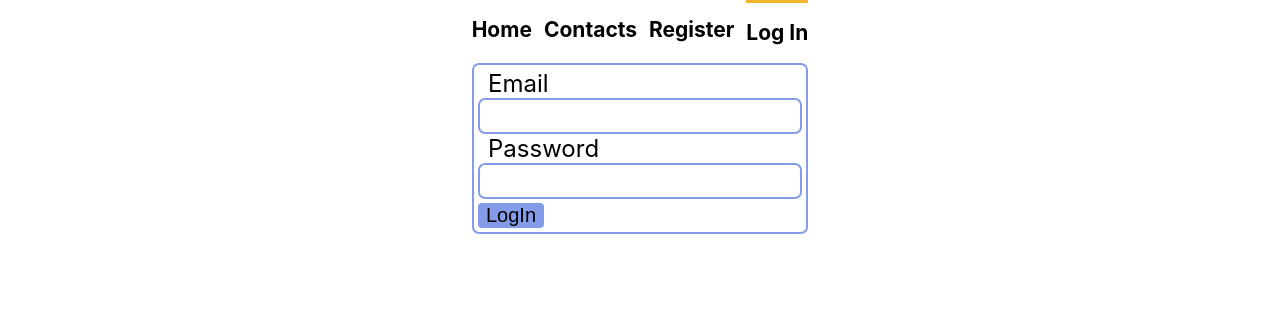
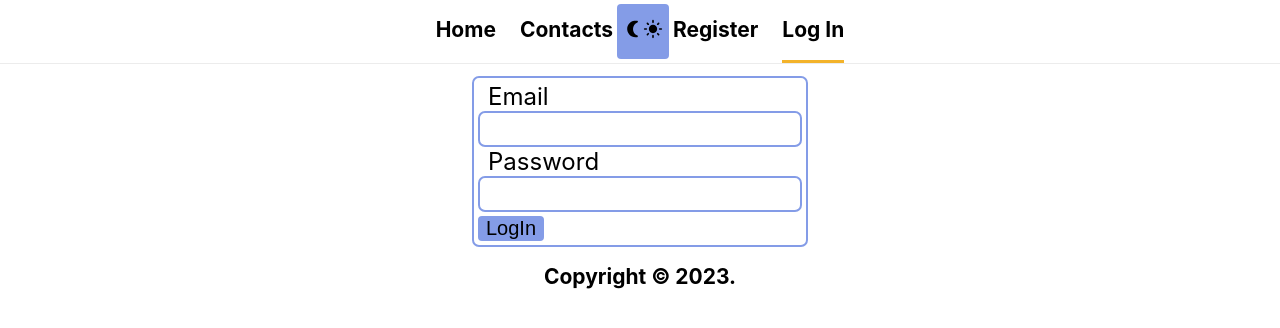
Before and after one commit to SMAILe3001/goit-react-hw-08-phonebook, a React (Create React App) app: page /goit-react-hw-08-phonebook/login in a window 1280 px wide. Shown: the top 328 px of the page. Built offline with nearby package versions, Linux system fonts and the light colour scheme.

Commit message:
Fixed style

```diff
--- a/package.json
+++ b/package.json
@@ -6,6 +6,7 @@
   "dependencies": {
     "@emotion/react": "^11.10.8",
     "@emotion/styled": "^11.10.8",
+    "@react-icons/all-files": "^4.1.0",
     "@reduxjs/toolkit": "^1.9.5",
     "@testing-library/jest-dom": "^5.16.3",
     "@testing-library/react": "^12.1.4",
@@ -15,6 +16,7 @@
     "prop-types": "^15.8.1",
     "react": "^18.2.0",
     "react-dom": "^18.2.0",
+    "react-icons": "^4.10.1",
     "react-loader-spinner": "^5.3.4",
     "react-redux": "^8.0.7",
     "react-router-dom": "^6.13.0",
--- a/src/components/ContactForm/ContactForm.styled.js
+++ b/src/components/ContactForm/ContactForm.styled.js
@@ -1,6 +1,7 @@
 import styled from '@emotion/styled';
 
 export const Form = styled.form`
+  margin-top: 12px;
   display: flex;
 `;
 
--- a/src/components/Layout/Layout.jsx
+++ b/src/components/Layout/Layout.jsx
@@ -8,7 +8,8 @@ import { tokenUser } from 'redux/tokenSlice';
 import UserInfo from 'components/UserInfo/UserInfo';
 
 import { Container } from 'components/Container';
-import { Nav, Title } from './Layout.staled';
+import { Div, Nav, Title } from './Layout.staled';
+import { TogleTheme } from 'components/TogleTheme/TogleTheme';
 
 const Leyout = () => {
   const authUser = useSelector(tokenUser);
@@ -17,6 +18,7 @@ const Leyout = () => {
     <>
       <header>
         <Container>
+          <Div>
             <Nav>
               <NavLink to="/">
                 <Title>Home</Title>
@@ -24,8 +26,10 @@ const Leyout = () => {
               <NavLink to="/contacts">
                 <Title>Contacts</Title>
               </NavLink>
+            </Nav>
+            <TogleTheme />
             {authUser ? <UserInfo /> : <UserMenu />}
-          </Nav>
+          </Div>
         </Container>
       </header>
       <main>
@@ -39,6 +43,11 @@ const Leyout = () => {
           <Outlet />
         </Suspense>
       </main>
+      <footer>
+        <Container>
+          <Title>Copyright © 2023.</Title>
+        </Container>
+      </footer>
     </>
   );
 };
--- a/src/components/Layout/Layout.staled.js
+++ b/src/components/Layout/Layout.staled.js
@@ -1,11 +1,15 @@
-// import { NavLink } from 'react-router-dom';
 import styled from '@emotion/styled';
 
 export const Nav = styled.nav`
   display: flex;
-  gap: 12px;
+  gap: 24px;
 `;
+
 export const Title = styled.h2`
   color: ${props => props.theme.colors.primary};
   font-size: 21px;
 `;
+
+export const Div = styled.div`
+  display: flex;
+`;
--- /dev/null
+++ b/src/components/TogleTheme/TogleTheme.jsx
@@ -0,0 +1,22 @@
+import { useDispatch } from 'react-redux';
+import { MdNightlightRound, MdLightMode } from 'react-icons/md';
+
+import { themeTogle } from 'redux/themeSlice';
+
+import { Button } from 'components/Button';
+
+export const TogleTheme = () => {
+  const dispatch = useDispatch();
+
+  return (
+    <Button
+      onClick={() => dispatch(themeTogle())}
+      text={
+        <>
+          <MdNightlightRound />
+          <MdLightMode />
+        </>
+      }
+    />
+  );
+};
--- a/src/components/UserInfo/UserInfo.jsx
+++ b/src/components/UserInfo/UserInfo.jsx
@@ -5,6 +5,7 @@ import { useGetAuthUserQuery, usePostLogOutMutation } from 'redux/authApi';
 
 import { Title } from 'components/Layout/Layout.staled';
 import { Button } from 'components/ContactListItem/ContactListItem.styled';
+import { Div } from './UserInfo.styled';
 
 const UserInfo = () => {
   const dispatch = useDispatch();
@@ -18,12 +19,12 @@ const UserInfo = () => {
   };
 
   return (
-    <>
+    <Div>
       <Title>{data?.name}</Title>
       <Button type="button" onClick={() => handelClick()}>
         Log Out
       </Button>
-    </>
+    </Div>
   );
 };
 
--- /dev/null
+++ b/src/components/UserInfo/UserInfo.styled.js
@@ -0,0 +1,6 @@
+import styled from '@emotion/styled';
+
+export const Div = styled.div`
+  display: flex;
+  gap: 24px;
+`;
--- a/src/components/UserMenu/UserMenu.jsx
+++ b/src/components/UserMenu/UserMenu.jsx
@@ -1,16 +1,17 @@
 import { Title } from 'components/Layout/Layout.staled';
+import { Div } from 'components/UserInfo/UserInfo.styled';
 import { NavLink } from 'react-router-dom';
 
 const UserMenu = () => {
   return (
-    <>
+    <Div>
       <NavLink to="/register">
         <Title>Register</Title>
       </NavLink>
       <NavLink to="/login">
         <Title>Log In</Title>
       </NavLink>
-    </>
+    </Div>
   );
 };
 
--- a/src/index.css
+++ b/src/index.css
@@ -15,9 +15,13 @@ code {
 }
 
 .active {
-  border-top: 3px solid #f3b32a;
+  border-bottom: 3px solid #f3b32a;
 }
 
 a {
   text-decoration: none;
 }
+
+header {
+  border-bottom: 1px solid #ececec;
+}
--- a/src/pages/HomePage.jsx
+++ b/src/pages/HomePage.jsx
@@ -1,18 +1,8 @@
-import { useDispatch } from 'react-redux';
-
-import { themeTogle } from 'redux/themeSlice';
-
-import { Button } from 'components/Button';
 import { Container } from 'components/Container';
 
 const HomePage = () => {
-  const dispatch = useDispatch();
-
   return (
     <Container>
-      <div>
-        <Button onClick={() => dispatch(themeTogle())} text={'togle theme'} />
-      </div>
       <div>
         <h1>Welcome to the phonebook application</h1>
       </div>
```
Also changed, not shown: 1 other file (tests, documents, lock files or other folders). Lines whose indentation alone changed are shown as unchanged.
